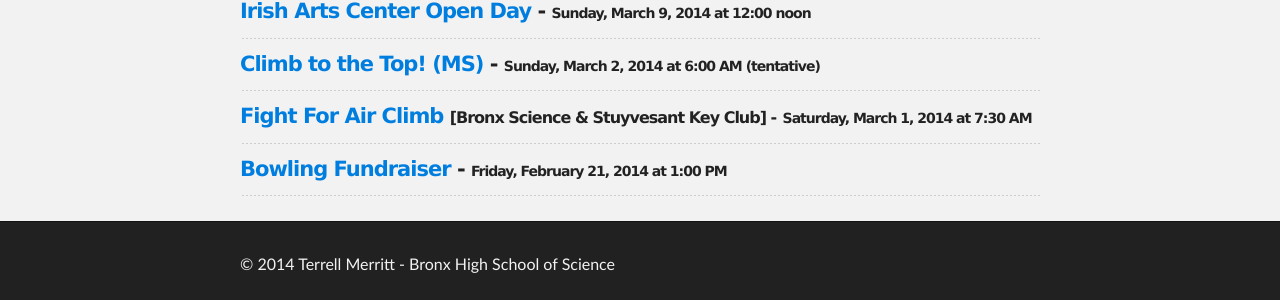
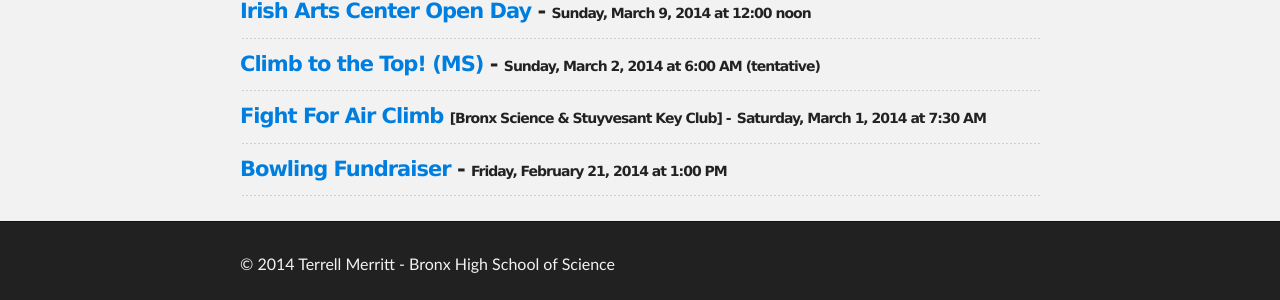
Before and after one commit to terrellthemtaguy/terrellthemtaguy.github.io, a Jekyll site: the page built from index.html, in a window 1280 px wide. Shown: the part 576-876 px from the top of the page. Built offline with Jekyll 4.4.1, drawn with Linux system fonts in a browser that asks for light colours.

Commit message:
Update index.html

```diff
--- a/index.html
+++ b/index.html
@@ -25,7 +25,7 @@
    <h3>Directions:</h3>
    <hr align="LEFT">
   {% for direction in site.posts %}
-    <h4><a href="{{ direction.url }}">{{ direction.title }}</a> {% if direction.entity %}<span style="font-size: 16px;">[{{ direction.entity }}] -</span> {% else %}- {% endif %} <span style="font-size: 14px;">{{ direction.time }}</span></h4>
+    <h4><a href="{{ direction.url }}">{{ direction.title }}</a> {% if direction.entity %}<span style="font-size: 14px;">[{{ direction.entity }}] -</span> {% else %}- {% endif %} <span style="font-size: 14px;">{{ direction.time }}</span></h4>
     <hr align="LEFT">
   {% endfor %}
   </section>
```
